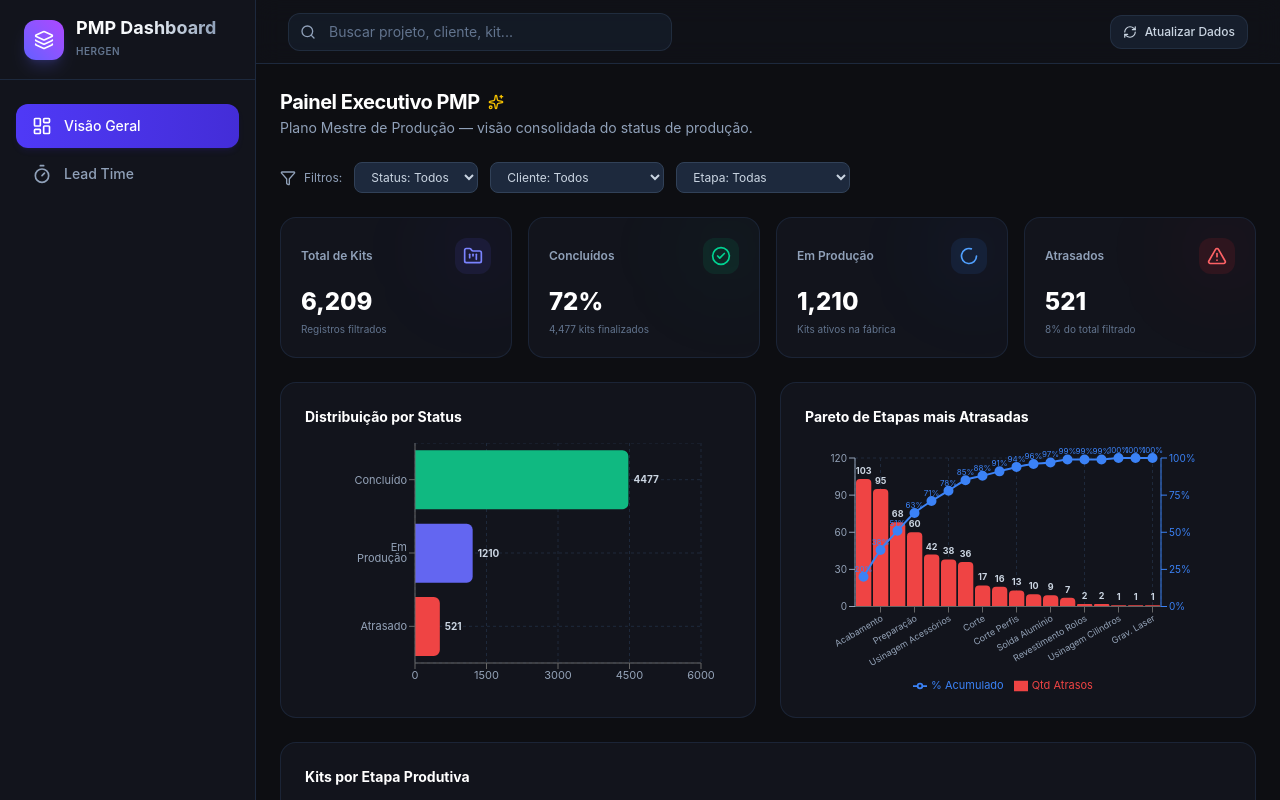
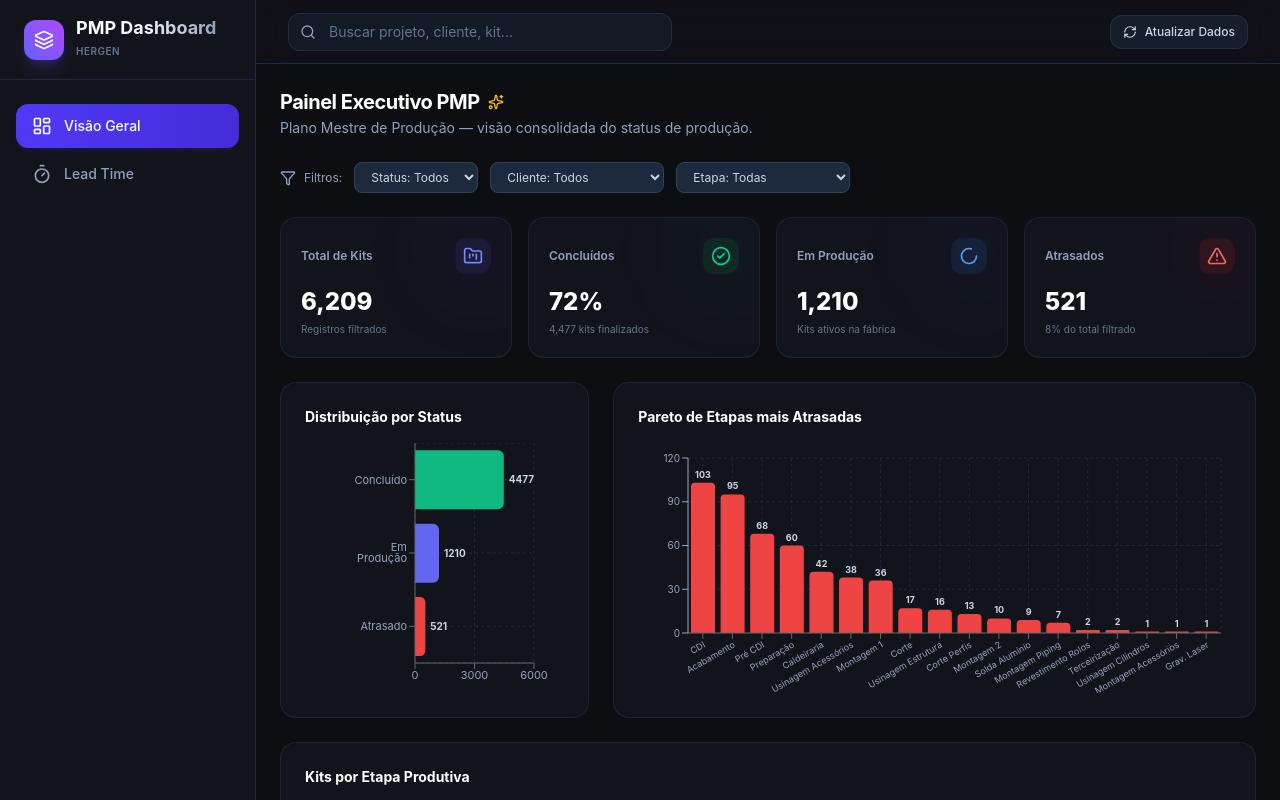
Before and after one commit to stefenon-79/dashboard-pmp, a React (Vite) app: page / in a window 1280 px wide. Shown: the top 800 px of the page. Built offline with nearby package versions, Linux system fonts and the light colour scheme.

Commit message:
feat: ajustar proporcao dos graficos, exibir todos nomes no eixo X do Pareto e remover a linha de acumulado

```diff
--- a/src/App.tsx
+++ b/src/App.tsx
@@ -1,6 +1,6 @@
 import { useState, useMemo } from 'react'
 import {
-  BarChart, ComposedChart, Bar, Line, XAxis, YAxis, CartesianGrid, Tooltip, Legend,
+  BarChart, Bar, XAxis, YAxis, CartesianGrid, Tooltip, Legend,
   ResponsiveContainer, Cell, LabelList
 } from 'recharts'
 import {
@@ -390,9 +390,9 @@ export default function App() {
               </div>
 
               {/* Charts row */}
-              <div className="grid gap-6 lg:grid-cols-2">
+              <div className="grid gap-6 lg:grid-cols-3">
                 {/* Status chart */}
-                <ChartCard title="Distribuição por Status">
+                <ChartCard title="Distribuição por Status" className="lg:col-span-1">
                   <ResponsiveContainer width="100%" height={250}>
                     <BarChart data={statusChartData} layout="vertical" margin={{ left: 10, right: 30 }}>
                       <CartesianGrid strokeDasharray="3 3" stroke="#1e293b" />
@@ -410,23 +410,18 @@ export default function App() {
                 </ChartCard>
 
                 {/* Pareto Etapas Atrasadas */}
-                <ChartCard title="Pareto de Etapas mais Atrasadas">
+                <ChartCard title="Pareto de Etapas mais Atrasadas" className="lg:col-span-2">
                   {paretoEtapasData.length > 0 ? (
                     <ResponsiveContainer width="100%" height={250}>
-                      <ComposedChart data={paretoEtapasData} margin={{ left: -10, right: 10, top: 15 }}>
+                      <BarChart data={paretoEtapasData} margin={{ left: -10, right: 10, top: 15 }}>
                         <CartesianGrid strokeDasharray="3 3" stroke="#1e293b" />
-                        <XAxis dataKey="name" tick={{ fill: '#94a3b8', fontSize: 9 }} angle={-30} textAnchor="end" height={60} />
-                        <YAxis yAxisId="left" stroke="#94a3b8" tick={{ fill: '#94a3b8', fontSize: 10 }} label={{ value: 'Qtd Itens', angle: -90, position: 'insideLeft', fill: '#94a3b8', style: { textAnchor: 'middle' }, offset: 0 }} />
-                        <YAxis yAxisId="right" orientation="right" stroke="#3b82f6" domain={[0, 100]} unit="%" tick={{ fill: '#3b82f6', fontSize: 10 }} />
+                        <XAxis dataKey="name" tick={{ fill: '#94a3b8', fontSize: 9 }} angle={-30} textAnchor="end" height={60} interval={0} />
+                        <YAxis stroke="#94a3b8" tick={{ fill: '#94a3b8', fontSize: 10 }} label={{ value: 'Qtd Itens', angle: -90, position: 'insideLeft', fill: '#94a3b8', style: { textAnchor: 'middle' }, offset: 0 }} />
                         <Tooltip content={<CustomTooltip />} />
-                        <Legend wrapperStyle={{ fontSize: 11, paddingTop: 10 }} />
-                        <Bar yAxisId="left" dataKey="Quantidade" fill="#ef4444" name="Qtd Atrasos" radius={[4, 4, 0, 0]} barSize={20}>
+                        <Bar dataKey="Quantidade" fill="#ef4444" name="Qtd Atrasos" radius={[4, 4, 0, 0]} barSize={24}>
                           <LabelList dataKey="Quantidade" position="top" fill="#cbd5e1" fontSize={9} style={{ fontWeight: 'bold' }} />
                         </Bar>
-                        <Line yAxisId="right" type="monotone" dataKey="Pct Acumulado" name="% Acumulado" stroke="#3b82f6" strokeWidth={2} dot={{ fill: '#3b82f6', r: 4 }} activeDot={{ r: 6 }}>
-                          <LabelList dataKey="Pct Acumulado" position="top" fill="#3b82f6" fontSize={8} formatter={(val: any) => `${val}%`} />
-                        </Line>
-                      </ComposedChart>
+                      </BarChart>
                     </ResponsiveContainer>
                   ) : (
                     <div className="flex h-[250px] items-center justify-center text-xs text-slate-500">
@@ -623,9 +618,9 @@ function KpiCard({ label, value, icon, color, sub }: { label: string; value: str
   )
 }
 
-function ChartCard({ title, children }: { title: string; children: React.ReactNode }) {
+function ChartCard({ title, children, className = '' }: { title: string; children: React.ReactNode; className?: string }) {
   return (
-    <div className="bg-[#12141c] border border-slate-800/80 rounded-2xl p-6">
+    <div className={`bg-[#12141c] border border-slate-800/80 rounded-2xl p-6 ${className}`}>
       <h3 className="text-sm font-bold text-white mb-4">{title}</h3>
       {children}
     </div>
```
